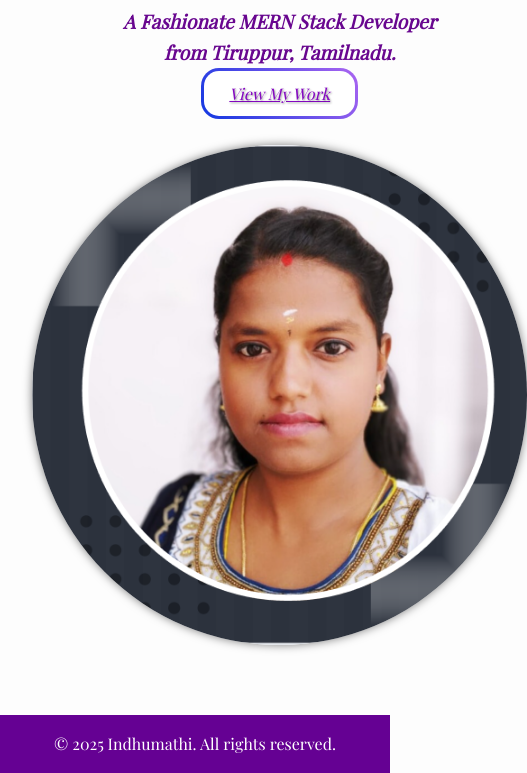
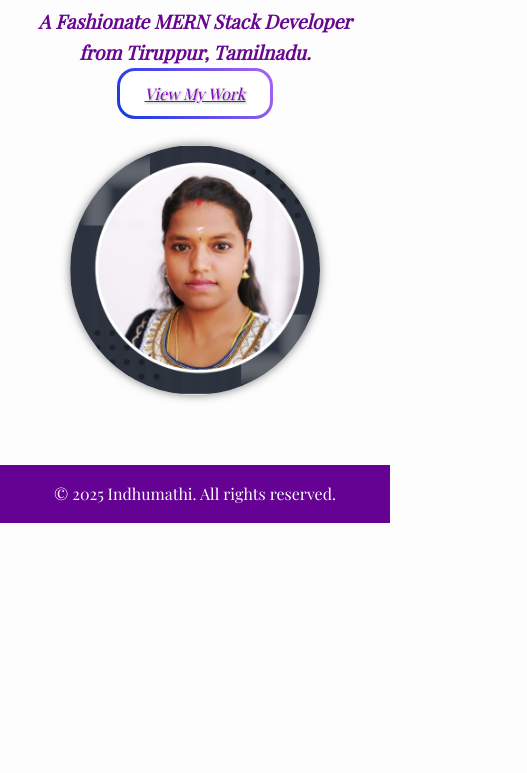
Before and after one commit to Indhumathi-Loganathan7/professional-portfolio, a plain HTML site: page index.html in a window 390 px wide. Shown: the part 541-1314 px from the top of the page, 527 px wide, since content can reach past the window. After the commit the page ends 1064 px from the top, so only its background shows below. Drawn offline with nearby package versions, Linux system fonts and the light colour scheme.

Commit message:
Update styles.css

```diff
--- a/css/styles.css
+++ b/css/styles.css
@@ -156,7 +156,10 @@ body {
   .hero-text {
     padding: 0;
   }
-
+.hero-img img {
+    width:250px;
+    height: 250px;
+  }
   .nav-links {
     flex-direction: column;
     gap: 1rem;
```
